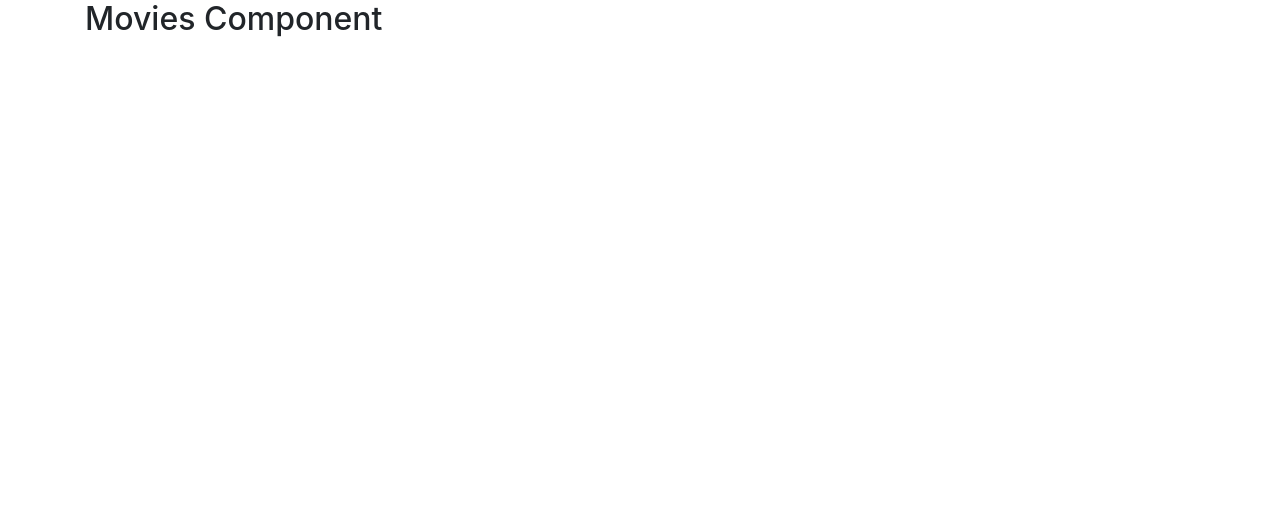
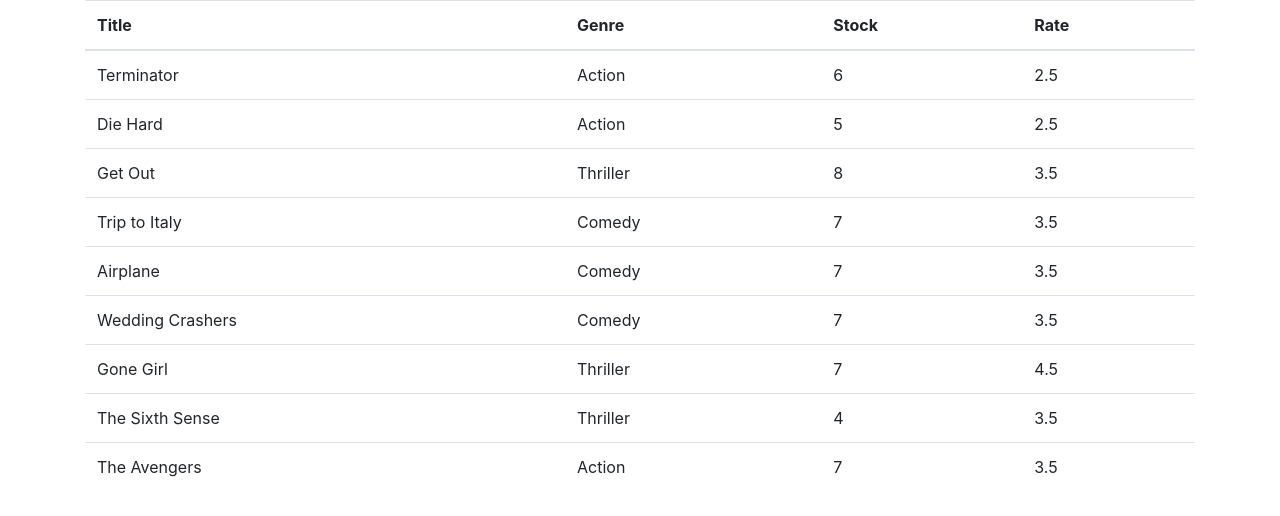
Before and after one commit to MonaliGanganeNeosoft/React-all, a React (Create React App) app: page / in a window 1280 px wide. Shown: the top 516 px of the page. Built offline with nearby package versions, Linux system fonts and the light colour scheme.

Commit message:
generate table of movies list

```diff
--- a/src/components/movies.jsx
+++ b/src/components/movies.jsx
@@ -1,8 +1,32 @@
 import React, { Component } from "react";
+import { getMovies } from "../services/fakeMovieService";
 class Movies extends Component {
-  state = {};
+  state = {
+    movies: getMovies(),
+  };
   render() {
-    return <h2>Movies Component</h2>;
+    return (
+      <table className="table">
+        <thead>
+          <tr>
+            <th>Title</th>
+            <th>Genre</th>
+            <th>Stock</th>
+            <th>Rate</th>
+          </tr>
+        </thead>
+        <tbody>
+          {this.state.movies.map((movie) => (
+            <tr>
+              <td>{movie.title}</td>
+              <td>{movie.genre.name}</td>
+              <td>{movie.numberInStock}</td>
+              <td>{movie.dailyRentalRate}</td>
+            </tr>
+          ))}
+        </tbody>
+      </table>
+    );
   }
 }
 
```
